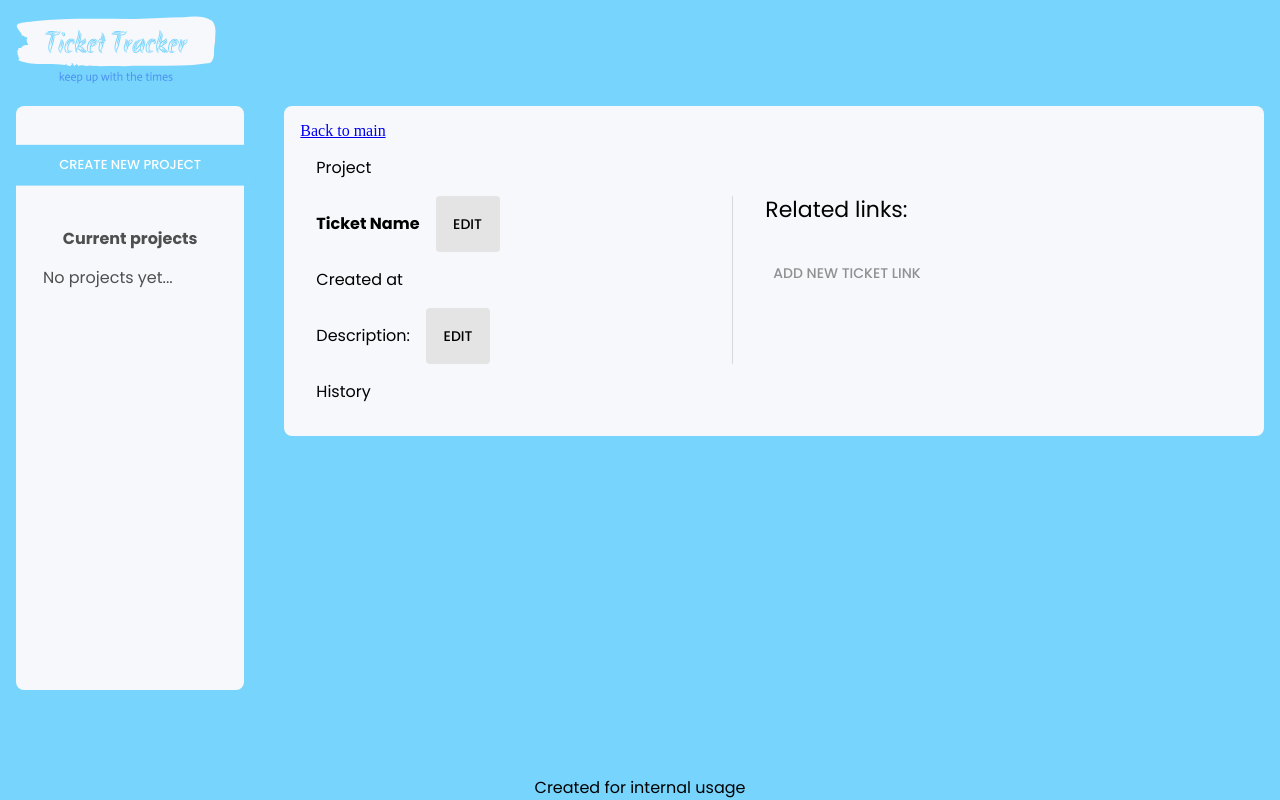
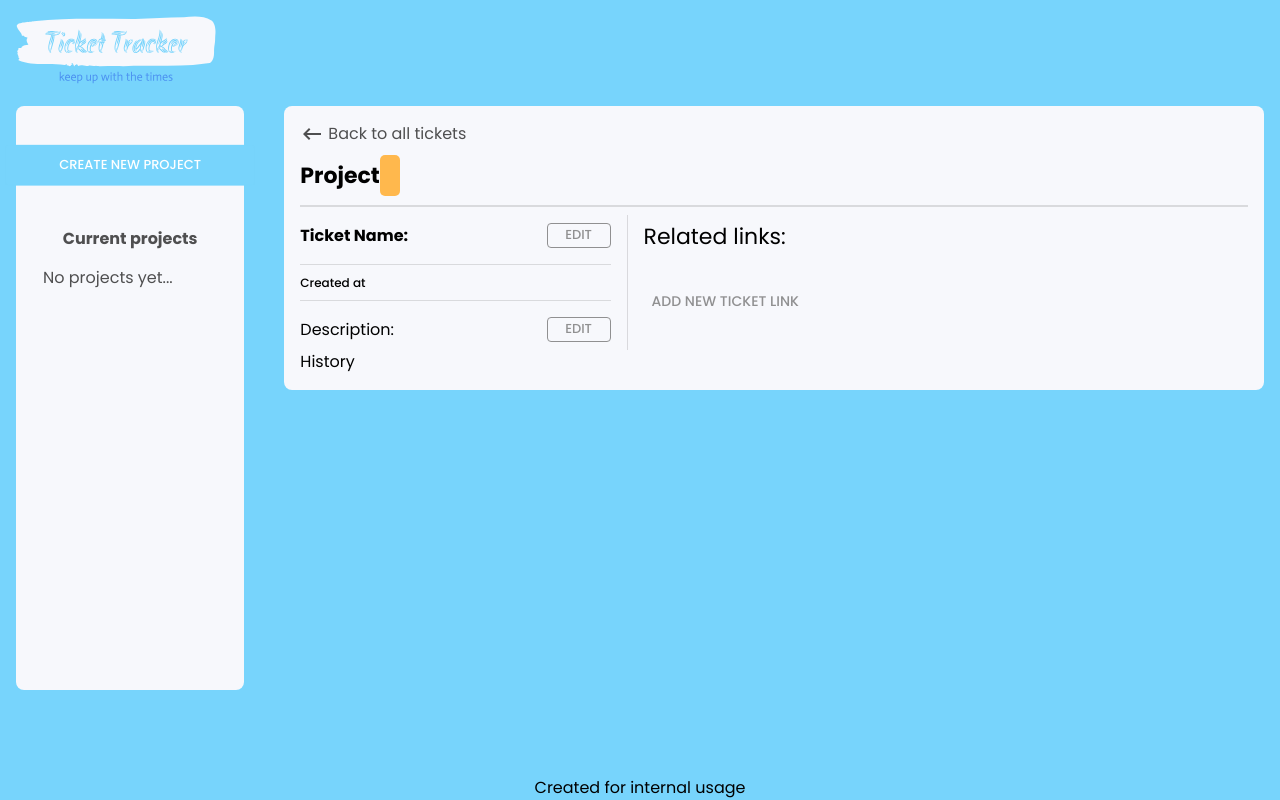
Before and after one commit to IgorLuzhnyi/ticketTracker, a React (Vite) app: page /projects/1/tickets/1 in a window 1280 px wide. Built offline with nearby package versions, Linux system fonts and the light colour scheme.

Commit message:
refined styling in the Ticket component

```diff
--- a/src/components/Tickets/Ticket.tsx
+++ b/src/components/Tickets/Ticket.tsx
@@ -10,6 +10,7 @@ import {
 import CustomInput from "../CustomInput/CustomInput";
 import { Link } from "react-router-dom";
 
+import KeyboardBackspaceIcon from "@mui/icons-material/KeyboardBackspace";
 import TicketLinksSection from "./TicketLinksSection";
 
 // types
@@ -27,6 +28,10 @@ import { useForm } from "react-hook-form";
 
 // variables
 import { TICKET_ATTRIBUTES, ticketActions } from "../../constants/constants";
+import {
+  alternativeButtonStyling,
+  CustomButton,
+} from "../CustomButtons/CustomButton";
 
 export function Ticket() {
   // variables
@@ -63,8 +68,6 @@ export function Ticket() {
   const updateTicketWithMutableData = (data: TicketInputValues) => {
     const currentTicketLinkId = data.ticketLinks ? currentlyEditing : null;
 
-    // console.log(data);
-
     if (projectId && ticketId)
       updateTicket(
         editingAction,
@@ -87,21 +90,43 @@ export function Ticket() {
     reset();
   }, [selectedProjectIndex, currentlyEditing]);
 
-  // console.log(currentTicket);
-
   return (
     <Box>
-      <Link to={`/projects/${projectId}/tickets`}>Back to main</Link>
-      <Typography sx={{ p: 2 }}>
-        Project {currentProject?.projectName}
+      <Link
+        to={`/projects/${projectId}/tickets`}
+        style={{
+          textDecoration: "none",
+          display: "flex",
+          alignItems: "center",
+          color: "#4f4f50",
+        }}
+      >
+        <KeyboardBackspaceIcon />
+        &nbsp;
+        <Typography>Back to all tickets</Typography>
+      </Link>
+      <Typography variant="h4" sx={{ my: 2, fontWeight: "bold" }}>
+        Project{" "}
+        <span
+          style={{
+            padding: "5px 10px",
+            backgroundColor: "#ffb84d",
+            borderRadius: "5px",
+          }}
+        >
+          {currentProject?.projectName}
+        </span>
       </Typography>
-      <Stack direction="row">
-        <Box sx={{ mr: 4, minWidth: "400px" }}>
+      <Divider sx={{ my: 1, borderWidth: 0.5 }} />
+      <Stack
+        direction="row"
+        sx={{ display: "flex", justifyContent: "space-around" }}
+      >
+        <Box sx={{ flex: 4, pr: 2 }}>
           <Box
             sx={{
               display: "flex",
               justifyContent: "space-between",
-              maxWidth: "400px",
             }}
           >
             {currentlyEditing === TICKET_ATTRIBUTES.ticketName ? (
@@ -177,31 +202,39 @@ export function Ticket() {
                 </Box>
               </form>
             ) : (
-              <Stack direction="row">
-                <Typography sx={{ p: 2 }}>
+              <Stack
+                direction="row"
+                sx={{
+                  width: "100%",
+                  display: "flex",
+                  justifyContent: "space-between",
+                  alignItems: "center",
+                  gap: 2,
+                }}
+              >
+                <Typography>
                   <Typography component="span" sx={{ fontWeight: "bold" }}>
-                    Ticket Name
+                    Ticket Name:
                   </Typography>{" "}
                   {currentTicket?.ticketName}
                 </Typography>
-                <Button
-                  sx={{
-                    color: "black",
-                    backgroundColor: "secondary.light",
-                  }}
+                <CustomButton
+                  sx={{ ...alternativeButtonStyling, py: 0 }}
                   onClick={() => {
                     setEditingAction(ticketActions.editingTicketName);
                     setCurrentlyEditing(TICKET_ATTRIBUTES.ticketName);
                   }}
                 >
                   Edit
-                </Button>
+                </CustomButton>
               </Stack>
             )}
           </Box>
-          <Typography sx={{ p: 2 }}>
+          <Divider sx={{ my: 1 }} />
+          <Typography variant="h6">
             Created at {currentTicket?.createdAt}
           </Typography>
+          <Divider sx={{ my: 1 }} />
           <Box>
             {currentlyEditing === TICKET_ATTRIBUTES.ticketDescription ? (
               <form
@@ -259,29 +292,45 @@ export function Ticket() {
                 </Stack>
               </form>
             ) : (
-              <Stack direction="row">
-                <Typography sx={{ p: 2 }}>
-                  Description: {currentTicket?.ticketDescription}
-                </Typography>
-                <Button
+              <Box>
+                <Stack
+                  direction="row"
                   sx={{
-                    color: "black",
-                    backgroundColor: "secondary.light",
+                    width: "100%",
+                    justifyContent: "space-between",
+                    alignItems: "center",
+                    gap: 2,
                   }}
+                >
+                  <Typography>Description:</Typography>
+                  <CustomButton
+                    sx={{ ...alternativeButtonStyling, py: 0, flexShrink: 0 }}
                     onClick={() => {
                       setEditingAction(ticketActions.editingTicketDescription);
                       setCurrentlyEditing(TICKET_ATTRIBUTES.ticketDescription);
                     }}
                   >
                     Edit
-                </Button>
+                  </CustomButton>
                 </Stack>
+                <Typography
+                  variant="h6"
+                  sx={{
+                    flex: 1,
+                    wordBreak: "break-word",
+                    overflowWrap: "anywhere",
+                  }}
+                >
+                  {currentTicket?.ticketDescription}
+                </Typography>
+              </Box>
             )}
           </Box>
         </Box>
 
         <Divider orientation="vertical" flexItem />
 
+        <Box sx={{ flex: 8 }}>
           <TicketLinksSection
             ticket={currentTicket}
             projectId={projectId}
@@ -294,8 +343,9 @@ export function Ticket() {
             setCurrentlyEditing={setCurrentlyEditing}
             resetEditingData={resetEditingData}
           />
+        </Box>
       </Stack>
-      <Typography sx={{ p: 2 }}>
+      <Typography>
         History {currentTicket?.ticketHistory.map((post) => post.message)}
       </Typography>
     </Box>
--- a/src/components/Tickets/TicketLinksSection.tsx
+++ b/src/components/Tickets/TicketLinksSection.tsx
@@ -70,7 +70,7 @@ const TicketLinksSection = ({
   });
 
   return (
-    <Box sx={{ ml: 4, pr: 2, width: "100%" }}>
+    <Box sx={{ mt: 1, pl: 2 }}>
       <Typography variant="h4">Related links:</Typography>
       <List>
         {currentTicket?.ticketLinks.map((linkData, index) => {
```
Also changed, not shown: assignments.txt. Lines whose indentation alone changed are shown as unchanged.
